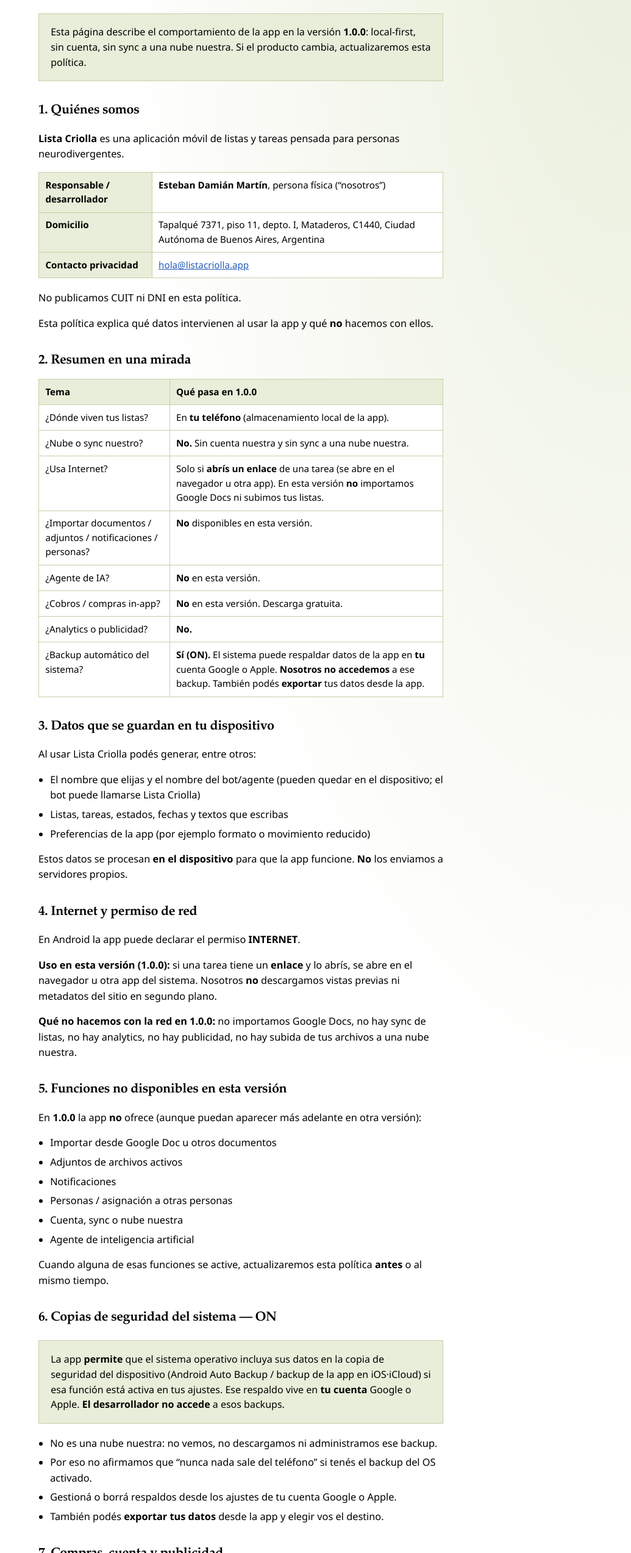
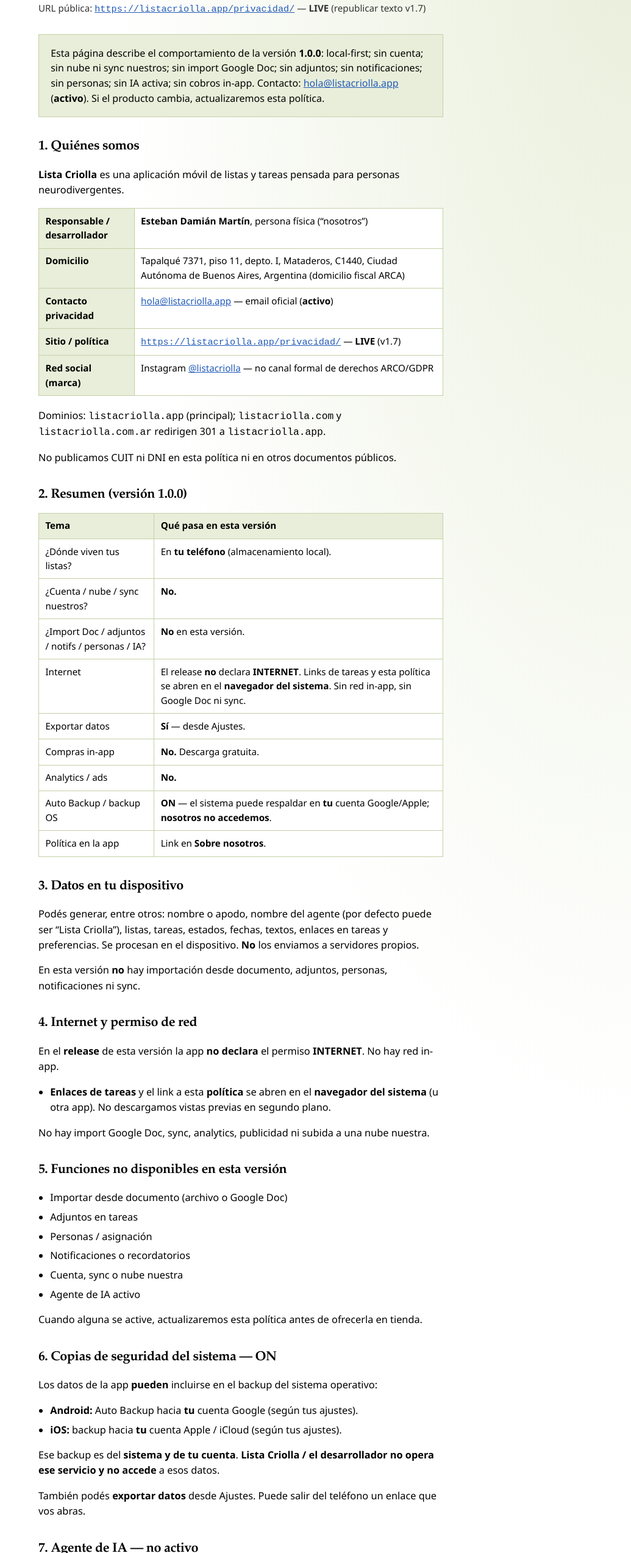
Before and after one commit to esteban1k/proyecto-orden-web, a plain HTML site: page privacidad/index.html in a window 1280 px wide. Shown: the part 254-2800 px from the top of the page at 61% size, without its empty margins (245-1280 px from the left). Drawn offline with Linux system fonts and the light colour scheme.

Commit message:
fix: privacidad v1.7 SoT Data (sin INTERNET)
Texto alineado a privacy-policy-v1.html de Data: release no declara
INTERNET; links y política se abren en el navegador del sistema.
Commit local — sin push.

```diff
--- a/privacidad/index.html
+++ b/privacidad/index.html
@@ -4,9 +4,9 @@
   <meta charset="utf-8" />
   <meta name="viewport" content="width=device-width, initial-scale=1" />
   <title>Política de privacidad — Lista Criolla</title>
-  <meta name="description" content="Política de privacidad de Lista Criolla 1.0.0: local-first, sin cuenta, sin sync. Datos en tu teléfono. Auto Backup del sistema en tu cuenta; el desarrollador no accede." />
+  <meta name="description" content="Política de privacidad de Lista Criolla 1.0.0: local-first, sin cuenta, sin nube, sin sync, sin import Doc, sin IA activa. El release no declara INTERNET; links y política en el navegador del sistema." />
   <meta property="og:title" content="Privacidad — Lista Criolla" />
-  <meta property="og:description" content="Local-first, sin cuenta. Tus listas en tu teléfono. Backup del sistema en tu cuenta Google o Apple; nosotros no accedemos." />
+  <meta property="og:description" content="Local-first, sin cuenta. Tus listas en tu teléfono. Auto Backup en tu cuenta; nosotros no accedemos. Sin permiso INTERNET en el release." />
   <meta property="og:type" content="website" />
   <link rel="canonical" href="https://listacriolla.app/privacidad/" />
   <link rel="stylesheet" href="../assets/css/site.css" />
@@ -22,15 +22,17 @@
   </header>
 
   <main id="contenido" class="page">
+    <header>
+          <p class="brand">Lista Criolla</p>
           <h1>Política de privacidad</h1>
-    <p class="meta">Versión 1.7 · App <strong>1.0.0</strong> · Español (Argentina)<br />
-      Vigencia: 10 de octubre de 2026<br />
-      App: Lista Criolla · package <code>app.proyectoorden.listacriolla</code><br />
-      URL pública: <code>https://listacriolla.app/privacidad/</code></p>
+          <p class="meta">Versión 1.7 · Español (Argentina) · Vigencia: 10 de octubre de 2026 (app 1.0.0 local-first)<br />
+          App: <strong>Lista Criolla</strong> · package <code>app.proyectoorden.listacriolla</code><br />
+          URL pública: <a href="https://listacriolla.app/privacidad/"><code>https://listacriolla.app/privacidad/</code></a> — <strong>LIVE</strong> (republicar texto v1.7)</p>
+        </header>
 
         <div class="panel">
-      Esta página describe el comportamiento de la app en la versión <strong>1.0.0</strong>:
-      local-first, sin cuenta, sin sync a una nube nuestra.
+          Esta página describe el comportamiento de la versión <strong>1.0.0</strong>: local-first; sin cuenta; sin nube ni sync nuestros; sin import Google Doc; sin adjuntos; sin notificaciones; sin personas; sin IA activa; sin cobros in-app.
+          Contacto: <a href="mailto:hola@listacriolla.app">hola@listacriolla.app</a> (<strong>activo</strong>).
           Si el producto cambia, actualizaremos esta política.
         </div>
 
@@ -39,116 +41,105 @@
         <table>
           <tbody>
             <tr><th scope="row">Responsable / desarrollador</th><td><strong>Esteban Damián Martín</strong>, persona física (“nosotros”)</td></tr>
-        <tr><th scope="row">Domicilio</th><td>Tapalqué 7371, piso 11, depto. I, Mataderos, C1440, Ciudad Autónoma de Buenos Aires, Argentina</td></tr>
-        <tr><th scope="row">Contacto privacidad</th><td><a href="mailto:hola@listacriolla.app">hola@listacriolla.app</a></td></tr>
+            <tr><th scope="row">Domicilio</th><td>Tapalqué 7371, piso 11, depto. I, Mataderos, C1440, Ciudad Autónoma de Buenos Aires, Argentina (domicilio fiscal ARCA)</td></tr>
+            <tr><th scope="row">Contacto privacidad</th><td><a href="mailto:hola@listacriolla.app">hola@listacriolla.app</a> — email oficial (<strong>activo</strong>)</td></tr>
+            <tr><th scope="row">Sitio / política</th><td><a href="https://listacriolla.app/privacidad/"><code>https://listacriolla.app/privacidad/</code></a> — <strong>LIVE</strong> (v1.7)</td></tr>
+            <tr><th scope="row">Red social (marca)</th><td>Instagram <a href="https://instagram.com/listacriolla">@listacriolla</a> — no canal formal de derechos ARCO/GDPR</td></tr>
           </tbody>
         </table>
-    <p>No publicamos CUIT ni DNI en esta política.</p>
-    <p>Esta política explica qué datos intervienen al usar la app y qué <strong>no</strong> hacemos con ellos.</p>
+        <p>Dominios: <code>listacriolla.app</code> (principal); <code>listacriolla.com</code> y <code>listacriolla.com.ar</code> redirigen 301 a <code>listacriolla.app</code>.</p>
+        <p>No publicamos CUIT ni DNI en esta política ni en otros documentos públicos.</p>
 
-    <h2>2. Resumen en una mirada</h2>
+        <h2>2. Resumen (versión 1.0.0)</h2>
         <table>
           <thead>
-        <tr><th>Tema</th><th>Qué pasa en 1.0.0</th></tr>
+            <tr><th>Tema</th><th>Qué pasa en esta versión</th></tr>
           </thead>
           <tbody>
-        <tr><td>¿Dónde viven tus listas?</td><td>En <strong>tu teléfono</strong> (almacenamiento local de la app).</td></tr>
-        <tr><td>¿Nube o sync nuestro?</td><td><strong>No.</strong> Sin cuenta nuestra y sin sync a una nube nuestra.</td></tr>
-        <tr><td>¿Usa Internet?</td><td>Solo si <strong>abrís un enlace</strong> de una tarea (se abre en el navegador u otra app). En esta versión <strong>no</strong> importamos Google Docs ni subimos tus listas.</td></tr>
-        <tr><td>¿Importar documentos / adjuntos / notificaciones / personas?</td><td><strong>No</strong> disponibles en esta versión.</td></tr>
-        <tr><td>¿Agente de IA?</td><td><strong>No</strong> en esta versión.</td></tr>
-        <tr><td>¿Cobros / compras in-app?</td><td><strong>No</strong> en esta versión. Descarga gratuita.</td></tr>
-        <tr><td>¿Analytics o publicidad?</td><td><strong>No.</strong></td></tr>
-        <tr><td>¿Backup automático del sistema?</td><td><strong>Sí (ON).</strong> El sistema puede respaldar datos de la app en <strong>tu</strong> cuenta Google o Apple. <strong>Nosotros no accedemos</strong> a ese backup. También podés <strong>exportar</strong> tus datos desde la app.</td></tr>
+            <tr><td>¿Dónde viven tus listas?</td><td>En <strong>tu teléfono</strong> (almacenamiento local).</td></tr>
+            <tr><td>¿Cuenta / nube / sync nuestros?</td><td><strong>No.</strong></td></tr>
+            <tr><td>¿Import Doc / adjuntos / notifs / personas / IA?</td><td><strong>No</strong> en esta versión.</td></tr>
+            <tr><td>Internet</td><td>El release <strong>no</strong> declara <strong>INTERNET</strong>. Links de tareas y esta política se abren en el <strong>navegador del sistema</strong>. Sin red in-app, sin Google Doc ni sync.</td></tr>
+            <tr><td>Exportar datos</td><td><strong>Sí</strong> — desde Ajustes.</td></tr>
+            <tr><td>Compras in-app</td><td><strong>No.</strong> Descarga gratuita.</td></tr>
+            <tr><td>Analytics / ads</td><td><strong>No.</strong></td></tr>
+            <tr><td>Auto Backup / backup OS</td><td><strong>ON</strong> — el sistema puede respaldar en <strong>tu</strong> cuenta Google/Apple; <strong>nosotros no accedemos</strong>.</td></tr>
+            <tr><td>Política en la app</td><td>Link en <strong>Sobre nosotros</strong>.</td></tr>
           </tbody>
         </table>
 
-    <h2>3. Datos que se guardan en tu dispositivo</h2>
-    <p>Al usar Lista Criolla podés generar, entre otros:</p>
-    <ul>
-      <li>El nombre que elijas y el nombre del bot/agente (pueden quedar en el dispositivo; el bot puede llamarse Lista Criolla)</li>
-      <li>Listas, tareas, estados, fechas y textos que escribas</li>
-      <li>Preferencias de la app (por ejemplo formato o movimiento reducido)</li>
-    </ul>
-    <p>Estos datos se procesan <strong>en el dispositivo</strong> para que la app funcione. <strong>No</strong> los enviamos a servidores propios.</p>
+        <h2>3. Datos en tu dispositivo</h2>
+        <p>Podés generar, entre otros: nombre o apodo, nombre del agente (por defecto puede ser “Lista Criolla”), listas, tareas, estados, fechas, textos, enlaces en tareas y preferencias. Se procesan en el dispositivo. <strong>No</strong> los enviamos a servidores propios.</p>
+        <p>En esta versión <strong>no</strong> hay importación desde documento, adjuntos, personas, notificaciones ni sync.</p>
 
         <h2>4. Internet y permiso de red</h2>
-    <p>En Android la app puede declarar el permiso <strong>INTERNET</strong>.</p>
-    <p><strong>Uso en esta versión (1.0.0):</strong> si una tarea tiene un <strong>enlace</strong> y lo abrís, se abre en el navegador u otra app del sistema. Nosotros <strong>no</strong> descargamos vistas previas ni metadatos del sitio en segundo plano.</p>
-    <p><strong>Qué no hacemos con la red en 1.0.0:</strong> no importamos Google Docs, no hay sync de listas, no hay analytics, no hay publicidad, no hay subida de tus archivos a una nube nuestra.</p>
+        <p>En el <strong>release</strong> de esta versión la app <strong>no declara</strong> el permiso <strong>INTERNET</strong>. No hay red in-app.</p>
+        <ul>
+          <li><strong>Enlaces de tareas</strong> y el link a esta <strong>política</strong> se abren en el <strong>navegador del sistema</strong> (u otra app). No descargamos vistas previas en segundo plano.</li>
+        </ul>
+        <p>No hay import Google Doc, sync, analytics, publicidad ni subida a una nube nuestra.</p>
 
         <h2>5. Funciones no disponibles en esta versión</h2>
-    <p>En <strong>1.0.0</strong> la app <strong>no</strong> ofrece (aunque puedan aparecer más adelante en otra versión):</p>
         <ul>
-      <li>Importar desde Google Doc u otros documentos</li>
-      <li>Adjuntos de archivos activos</li>
-      <li>Notificaciones</li>
-      <li>Personas / asignación a otras personas</li>
+          <li>Importar desde documento (archivo o Google Doc)</li>
+          <li>Adjuntos en tareas</li>
+          <li>Personas / asignación</li>
+          <li>Notificaciones o recordatorios</li>
           <li>Cuenta, sync o nube nuestra</li>
-      <li>Agente de inteligencia artificial</li>
+          <li>Agente de IA activo</li>
         </ul>
-    <p>Cuando alguna de esas funciones se active, actualizaremos esta política <strong>antes</strong> o al mismo tiempo.</p>
+        <p>Cuando alguna se active, actualizaremos esta política antes de ofrecerla en tienda.</p>
 
         <h2>6. Copias de seguridad del sistema — ON</h2>
-    <div class="panel">
-      La app <strong>permite</strong> que el sistema operativo incluya sus datos en la copia de seguridad del dispositivo
-      (Android Auto Backup / backup de la app en iOS·iCloud) si esa función está activa en tus ajustes.
-      Ese respaldo vive en <strong>tu cuenta</strong> Google o Apple. <strong>El desarrollador no accede</strong> a esos backups.
-    </div>
+        <p>Los datos de la app <strong>pueden</strong> incluirse en el backup del sistema operativo:</p>
         <ul>
-      <li>No es una nube nuestra: no vemos, no descargamos ni administramos ese backup.</li>
-      <li>Por eso no afirmamos que “nunca nada sale del teléfono” si tenés el backup del OS activado.</li>
-      <li>Gestioná o borrá respaldos desde los ajustes de tu cuenta Google o Apple.</li>
-      <li>También podés <strong>exportar tus datos</strong> desde la app y elegir vos el destino.</li>
+          <li><strong>Android:</strong> Auto Backup hacia <strong>tu</strong> cuenta Google (según tus ajustes).</li>
+          <li><strong>iOS:</strong> backup hacia <strong>tu</strong> cuenta Apple / iCloud (según tus ajustes).</li>
+        </ul>
+        <p>Ese backup es del <strong>sistema y de tu cuenta</strong>. <strong>Lista Criolla / el desarrollador no opera ese servicio y no accede</strong> a esos datos.</p>
+        <p>También podés <strong>exportar datos</strong> desde Ajustes. Puede salir del teléfono un enlace que vos abras.</p>
+
+        <h2>7. Agente de IA — no activo</h2>
+        <p>Puede verse una opción marcada como <em>Próximamente</em>. <strong>Hoy no está activa:</strong> no inicia sesión en servicios de IA ni sube tus documentos a un modelo. Antes de activarlo, actualizaremos esta política.</p>
+
+        <h2>8. Compras, cuenta y publicidad</h2>
+        <ul>
+          <li>Descarga: <strong>gratuita</strong>.</li>
+          <li>Compras in-app / suscripciones: <strong>no</strong> en esta versión.</li>
+          <li>Cuenta de usuario nuestra: <strong>no</strong>.</li>
+          <li>Publicidad / seguimiento publicitario: <strong>no</strong>.</li>
         </ul>
 
-    <h2>7. Compras, cuenta y publicidad</h2>
-    <ul>
-      <li><strong>Descarga:</strong> gratuita.</li>
-      <li><strong>Compras in-app / suscripciones:</strong> <strong>no</strong> en esta versión.</li>
-      <li><strong>Cuenta de usuario nuestra:</strong> no.</li>
-      <li><strong>Publicidad / seguimiento publicitario:</strong> no.</li>
-    </ul>
+        <h2>9. Menores y audiencia</h2>
+        <p>App para <strong>todo público</strong> (orientación de tienda tipo PEGI 3 / 4+; sin contenido restringido). No pedimos edad ni creamos perfiles de menores.</p>
 
-    <h2>8. Menores y audiencia</h2>
-    <p>La app está pensada para <strong>todo público</strong> (clasificación orientativa tipo <strong>PEGI 3 / 4+</strong> en tiendas: sin contenido restringido).</p>
-    <p>No pedimos edad ni creamos perfiles de menores.</p>
-
-    <h2>9. Con quién se relaciona tu uso (terceros)</h2>
+        <h2>10. Terceros</h2>
         <table>
           <thead>
             <tr><th>Situación</th><th>Quién interviene</th></tr>
           </thead>
           <tbody>
-        <tr><td>Abrís un enlace de una tarea</td><td>El sitio o app de destino que elijas</td></tr>
-        <tr><td>Backup automático de la app</td><td><strong>Google</strong> (Android Auto Backup) o <strong>Apple</strong> (iOS/iCloud), según tus ajustes — ver §6. Nosotros <strong>no</strong> accedemos</td></tr>
-        <tr><td>Descargás la app</td><td><strong>Google Play</strong> o <strong>App Store</strong> (sus propias políticas)</td></tr>
+            <tr><td>Abrir un enlace de una tarea</td><td>El destino que elijas</td></tr>
+            <tr><td>Backup automático de la app</td><td>Sistema (Google / Apple) en <strong>tu</strong> cuenta — ver §6; <strong>nosotros no accedemos</strong></td></tr>
+            <tr><td>Descarga de la app</td><td>Google Play o App Store</td></tr>
           </tbody>
         </table>
-    <p>Nosotros <strong>no vendemos</strong> tus datos ni los compartimos con anunciantes.</p>
+        <p>No vendemos tus datos ni los compartimos con anunciantes.</p>
 
-    <h2>10. Conservación y borrado</h2>
-    <ul>
-      <li>Mientras la app esté instalada, tus listas viven en el almacenamiento local.</li>
-      <li>Si desinstalás la app, el sistema elimina los datos locales. Puede quedar una copia en el <strong>backup del sistema</strong> (tu cuenta Google/Apple) según tus ajustes; nosotros no accedemos a esa copia.</li>
-      <li>Si exportaste tus datos, ese archivo sigue donde vos lo hayas guardado.</li>
-      <li>Si la app ofrece <strong>borrar todos los datos</strong>, eso limpia el contenido local de Lista Criolla en ese dispositivo (no borra por sí solo el backup del SO).</li>
-      <li>No hay “borrar cuenta en la nube” porque <strong>no hay cuenta en la nube nuestra</strong>.</li>
-    </ul>
+        <h2>11. Conservación y borrado</h2>
+        <p>Tus listas viven en el almacenamiento local mientras la app esté instalada. Al desinstalar, el sistema elimina los datos locales. Puede quedar copia en el <strong>backup del sistema</strong> (tu cuenta Google/Apple) según tus ajustes; <strong>nosotros no accedemos</strong> a esa copia. Si exportaste datos, ese archivo sigue donde lo hayas guardado. Borrar todos los datos en Ajustes limpia el contenido local (no borra por sí solo el backup del SO). No hay “borrar cuenta en la nube” porque no hay cuenta en la nube nuestra.</p>
 
-    <h2>11. Seguridad</h2>
-    <p>Usamos las protecciones habituales del sistema (almacenamiento de la app, cifrado del dispositivo si lo tenés activado). Ningún sistema es 100&nbsp;% infalible: cuidá el acceso físico al teléfono. Para una copia bajo tu control, usá la exportación desde la app.</p>
+        <h2>12. Seguridad</h2>
+        <p>Usamos las protecciones habituales del sistema (almacenamiento de la app, cifrado del dispositivo si está activo). Cuidá el acceso al teléfono. Para una copia bajo tu control, usá <strong>Exportar datos</strong>.</p>
 
-    <h2>12. Tus derechos</h2>
-    <p>Según tu país (por ejemplo Ley 25.326 en Argentina o el RGPD en la UE), podés tener derechos de acceso, rectificación, actualización o supresión.</p>
-    <p>Como hoy los datos de la app están <strong>en tu dispositivo</strong>, el control principal lo tenés vos (editar, borrar listas, exportar, desinstalar, borrar datos).</p>
-    <p>Para consultas sobre esta política o el responsable: usá el <strong>contacto</strong> de la sección 1.</p>
+        <h2>13. Tus derechos</h2>
+        <p>Según tu país (p. ej. Ley 25.326 en Argentina o RGPD en la UE), podés tener derechos de acceso, rectificación o supresión. Hoy el control principal está en tu dispositivo (editar, borrar, exportar, desinstalar). Para consultas: contacto de la sección 1.</p>
 
-    <h2>13. Cambios</h2>
-    <p>Podemos actualizar esta política. La versión y la fecha figuran arriba. Si el cambio es relevante (por ejemplo cuenta, sync, nuevas funciones de red o compras), lo reflejaremos aquí y, cuando corresponda, en la app o la ficha de la tienda.</p>
+        <h2>14. Cambios</h2>
+        <p>Podemos actualizar esta política. La versión y la fecha figuran arriba. Cambios relevantes (cuenta, sync, import, IA, notificaciones o compras) se reflejarán aquí y, cuando corresponda, en la app o la ficha de la tienda.</p>
 
-    <h2>14. Tiendas y transparencia</h2>
-    <p>Esta política acompaña las declaraciones de <strong>Data Safety</strong> (Google Play) y, cuando publiquemos en iOS, las etiquetas de privacidad de App Store. Deben ser coherentes con lo descrito aquí para la versión <strong>1.0.0</strong>.</p>
+        <h2>15. Tiendas</h2>
+        <p>Esta política acompaña las declaraciones de Data Safety (Google Play) y, en iOS, las etiquetas de privacidad de App Store. <strong>No</strong> declaramos “Data not collected”: el sistema puede respaldar la app y, si abrís un enlace, el destino puede recibir datos técnicos de la conexión.</p>
 
         <p class="panel panel-alt">Lista Criolla — por y para neurodivergentes. Tus listas, en tu teléfono.</p>
   </main>
```
Lines whose indentation alone changed are shown as unchanged.
